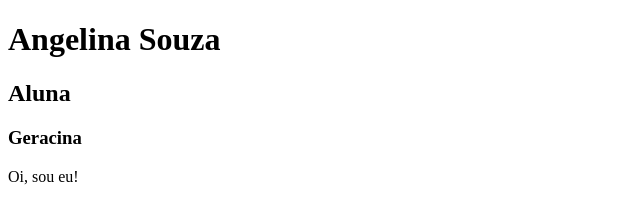
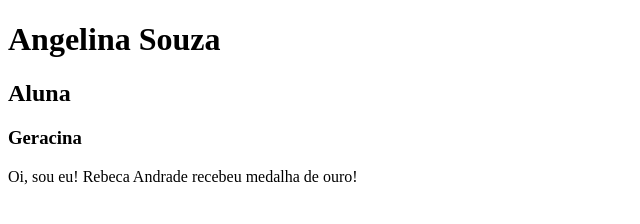
Before and after one commit to Geehss/VCSMS13A2, a plain HTML site: page index.html in a window 1280 px wide. Shown: the whole page, without its empty margins (0-640 px from the left). Drawn offline with Linux system fonts and the light colour scheme.

Commit message:
Update index.html

```diff
--- a/index.html
+++ b/index.html
@@ -10,5 +10,6 @@
 <h2>Aluna</h2>
 <h3>Geracina</h3>
 <span>Oi, sou eu!</span>
+<span>Rebeca Andrade recebeu medalha de ouro!</span>
 </body>
 </html>
```
